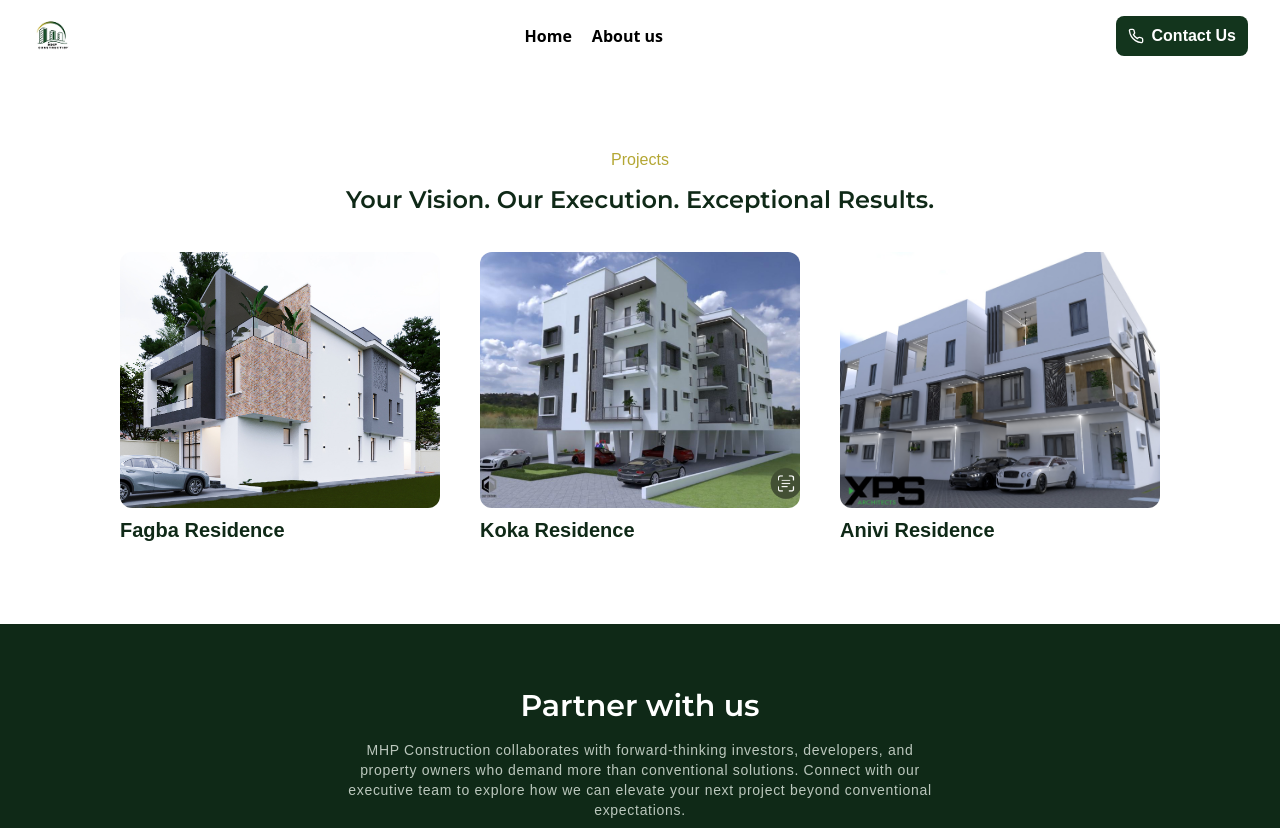
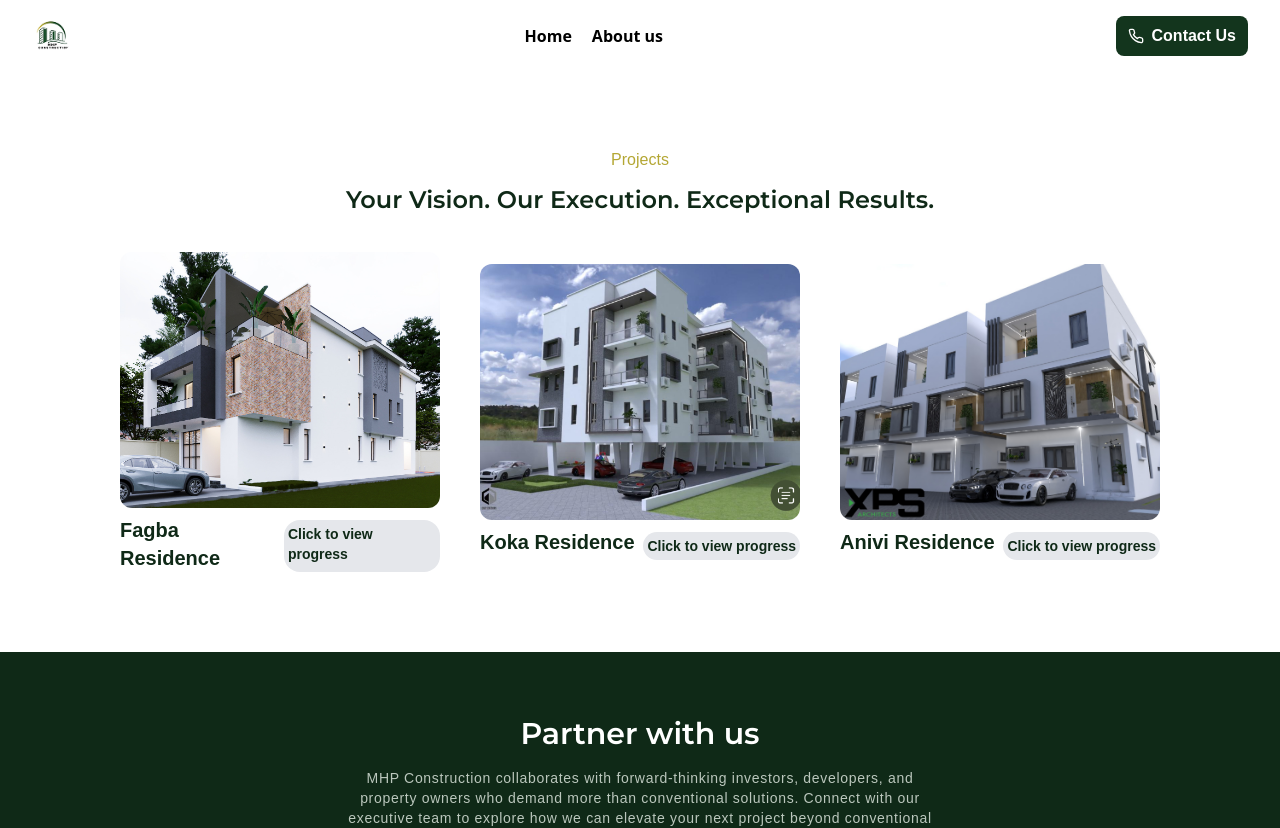
Before and after one commit to U-Sarah/mhpconstruction, a React (Vite) app: page /projects in a window 1280 px wide. Shown: the top 828 px of the page. Built offline with nearby package versions, Linux system fonts and the light colour scheme; a web font is replaced by a local one.

Commit message:
Modified code

```diff
--- a/src/pages/AllProjects.jsx
+++ b/src/pages/AllProjects.jsx
@@ -1,5 +1,6 @@
 import { useState, useEffect } from "react";
 import Modal from "../components/Modal.jsx";
+
 // import projectData from "./data.json";
 
 const SkeletonCard = () => (
@@ -96,9 +97,17 @@ const AllProjects = () => {
                 alt={project.name}
                 className="w-96 h-64 object-cover rounded-xl max-xl:w-90"
               />
-              <p className="max-xl:text-md xl:text-xl font-semibold mt-2 text-[#0F2917]">
-                {project.name}
-              </p>
+              <div className="flex justify-between">
+                <p className="max-xl:text-md xl:text-xl font-semibold mt-2 text-[#0F2917]">
+                  {project.name}
+                </p>
+                <p
+                  className="text-sm xl:font-semibold max-xl:mt-2 xl:mt-3 text-[#0F2917] bg-gray-200 px-1 py-1 rounded-2xl"
+                  onClick={() => openModal(project)}
+                >
+                  Click to view progress
+                </p>
+              </div>
             </div>
           ))}
         </section>
```
